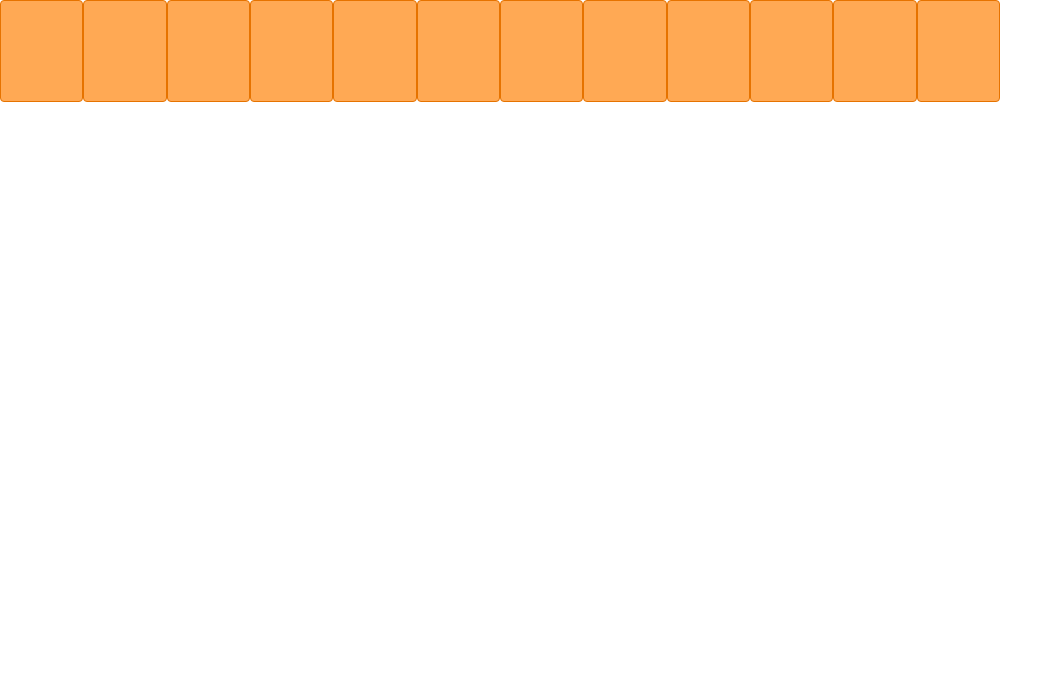
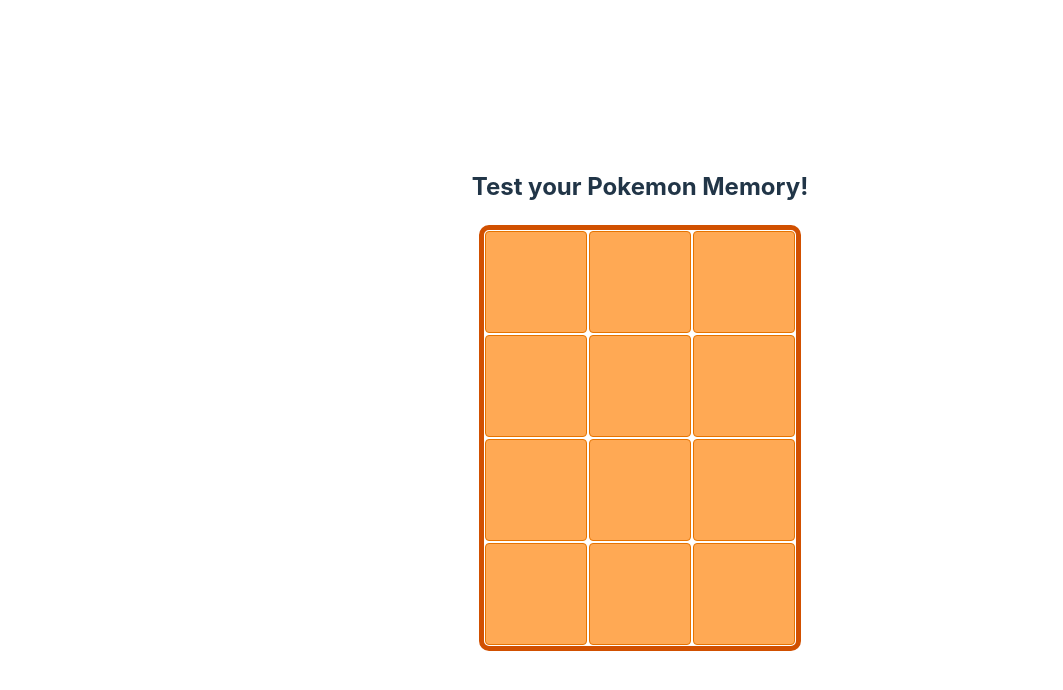
Before and after one commit to basha105/memoryGame, a React (Vite) app: page / in a window 1280 px wide. Shown: the top 690 px of the page, without its empty margins (0-1063 px from the left). Built offline with nearby package versions, Linux system fonts and the light colour scheme; no server answers.

Commit message:
Styling complete

```diff
--- a/src/components/Board.jsx
+++ b/src/components/Board.jsx
@@ -4,12 +4,19 @@
 
 export default function Board() {
 
+
+
+    function shuffler(array) {
+        return array.sort(() => Math.random() - 0.5);
+    }
+
+    let shuffledPokemon = shuffler(pokemon);
+
     return (
         <div id="board">
-            {pokemon.map((poke, index) => (
-                <Card key={index} index={index} />
+            {shuffledPokemon.map((poke, index) => (
+                <Card key={index} index={index}/>
             ))}
-
         </div>
     )
 }
--- /dev/null
+++ b/src/components/GameLoop.jsx
@@ -0,0 +1,13 @@
+import Board from './Board.jsx';
+import '../styles/gameStyle.css';
+
+export default function Gameloop() {
+
+    return (
+        <div id="game">
+            <h2>Test your Pokemon Memory!</h2>
+            <Board></Board>
+        </div>
+
+    )
+}
--- a/src/main.jsx
+++ b/src/main.jsx
@@ -1,10 +1,11 @@
 import { StrictMode } from 'react';
 import { createRoot } from 'react-dom/client';
 import './index.css'
-import Board from './components/Board.jsx';
+import GameLoop from './components/GameLoop';
+
 
 createRoot(document.getElementById('root')).render(
   <StrictMode>
-    <Board/>
+    <GameLoop></GameLoop>
   </StrictMode>,
 )
--- a/src/styles/boardStyle.css
+++ b/src/styles/boardStyle.css
@@ -1,5 +1,12 @@
+body {
+    display: flex;
+    justify-content: center;
+}
+
 #board {
     display: flex;
-    width: 1000px;
-    height: 1000px;
+    flex-wrap:wrap;
+    border: 5px solid rgb(209, 80, 0);
+    border-radius: 10px;
+    width: 312px;
 }
--- a/src/styles/cardStyle.css
+++ b/src/styles/cardStyle.css
@@ -4,4 +4,5 @@
     border-radius: 4px;
     width: 100px;
     height: 100px;
+    margin: 1px;
 }
--- /dev/null
+++ b/src/styles/gameStyle.css
@@ -0,0 +1,5 @@
+#game {
+    display: flex;
+    flex-direction: column;
+    align-items: center;
+}
```
